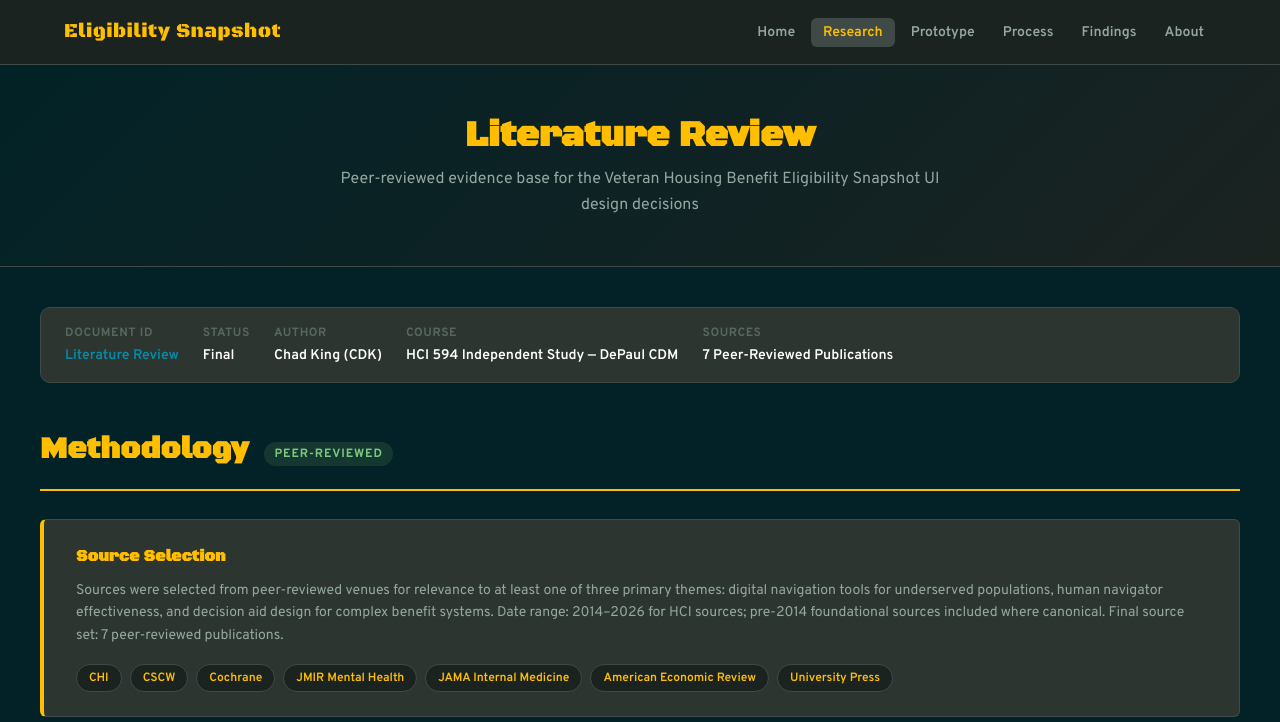
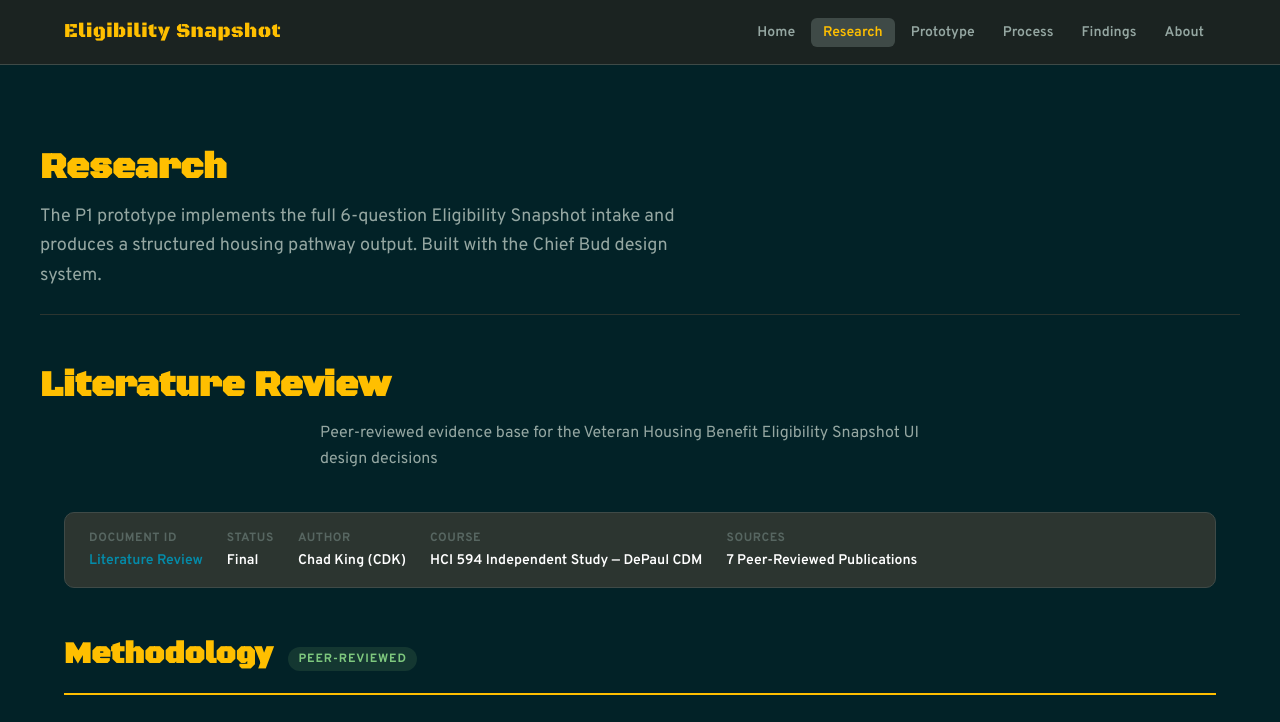
Before and after one commit to cking70dman/eligibility-snapshot-slice, a plain HTML site: page research.html in a window 1280 px wide. Shown: the top 722 px of the page. Drawn offline with Linux system fonts and the light colour scheme.

Commit message:
minor changes

```diff
--- a/research.html
+++ b/research.html
@@ -26,14 +26,19 @@
       </ul>
     </div>
   </nav>
+  <!-- ===== MAIN ===== -->
+     <main class="site-main">
+    <div class="container">
 
-  <!-- ===== PAGE HERO ===== -->
-  <div class="page-hero">
-    <h1 class="page-hero__title">Literature Review</h1>
+      <div class="page-header">
+
+        <h1 class="page-header__title">Research</h1>
+        <p class="page-header__desc">The P1 prototype implements the full 6-question Eligibility Snapshot intake and produces a structured housing pathway output. Built with the Chief Bud design system.</p>
+      </div>
+
+    <h1 class="page-header__title">Literature Review</h1>
     <p class="page-hero__subtitle">Peer-reviewed evidence base for the Veteran Housing Benefit Eligibility Snapshot UI design decisions</p>
-  </div>
 
-  <!-- ===== MAIN ===== -->
   <main class="site-main">
     <div class="container">
 
```
Also changed, not shown: about.html (+4 -5 lines).
